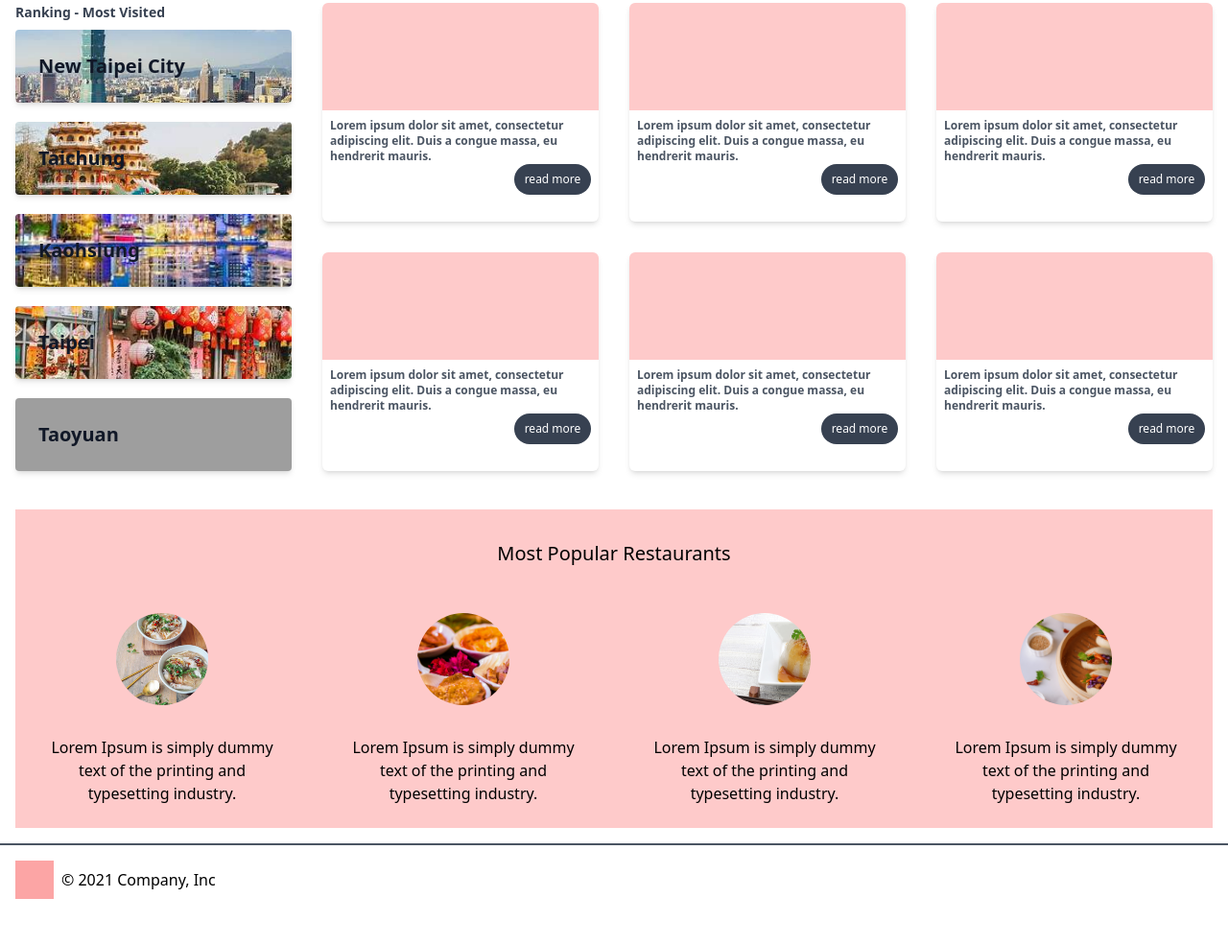
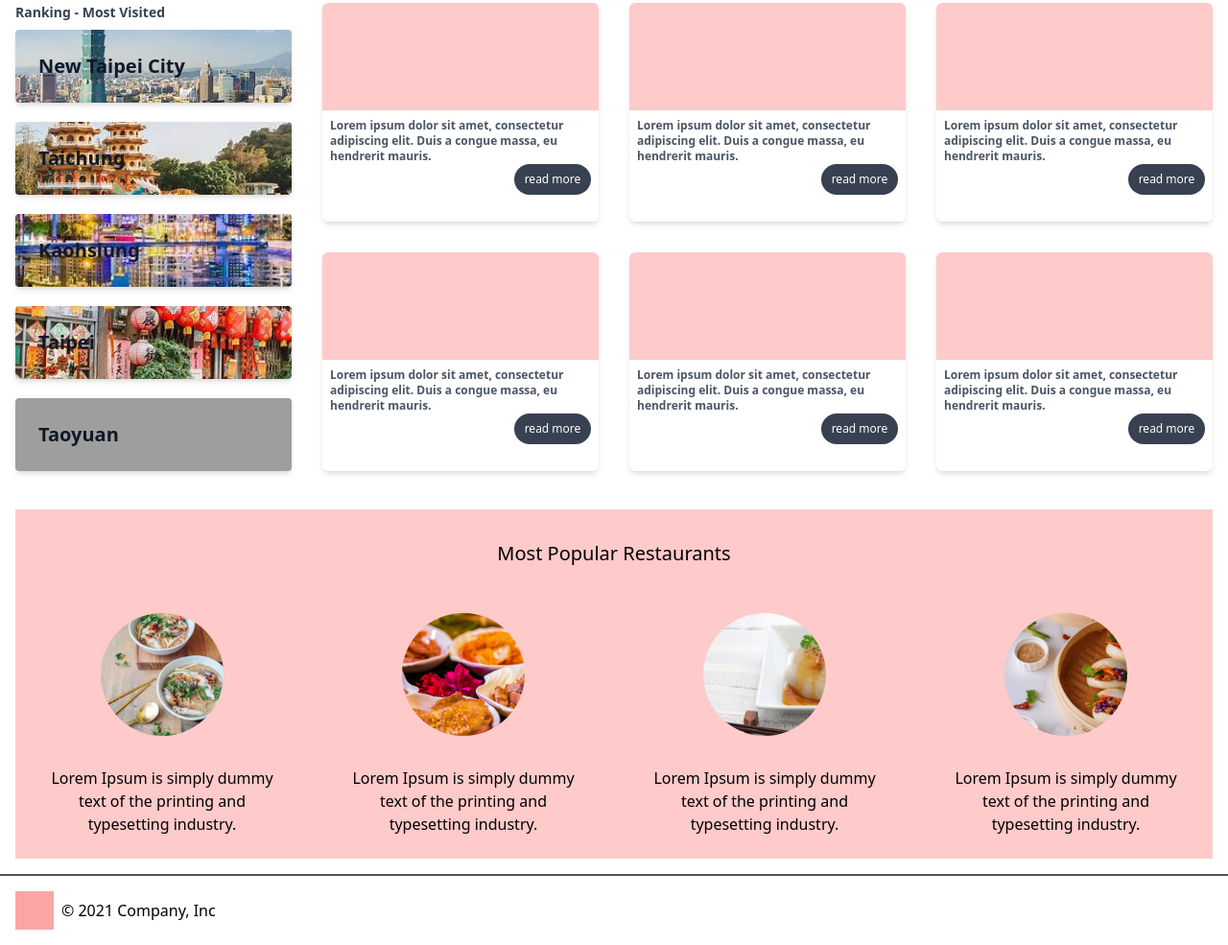
Before and after one commit to laura-gm-456/Cities-in-the-world, a plain HTML site: page index.html in a window 1280 px wide. Shown: the part 305-1290 px from the top of the page at 96% size. Before the commit the page ends 1258 px from the top, so only its background shows below. Drawn offline with nearby package versions, Linux system fonts and the light colour scheme; files that its build step writes are made by us from their sources; grey boxes are pictures that could not be loaded.

Commit message:
bigger circles

```diff
--- a/index.html
+++ b/index.html
@@ -4,6 +4,7 @@
     <meta charset="UTF-8">
     <meta name="viewport" content="width=device-width, initial-scale=1.0">
     <title>Cities in the world</title>
+    <link href="./dist/styles.css" rel="stylesheet">
     <script src="https://cdn.tailwindcss.com"></script>
 </head>
 
@@ -134,25 +135,25 @@
     <div class="flex justify-center gap-2">
 
       <div class="flex flex-col items-center text-center">
-         <div class="h-24 w-24 rounded-full bg-cover overflow-hidden"
+         <div class="h-32 w-32 rounded-full bg-cover overflow-hidden"
          style="background-image: url('../src/images/food1.webp')"></div>
         <p class="mt-2 p-6">Lorem Ipsum is simply dummy text of the printing and typesetting industry.</p>
       </div>
 
       <div class="flex flex-col items-center text-center">
-        <div class="h-24 w-24 rounded-full bg-cover overflow-hidden"
+        <div class="h-32 w-32 rounded-full bg-cover overflow-hidden"
         style="background-image: url('../src/images/food2.png')"></div>
         <p class="mt-2 p-6">Lorem Ipsum is simply dummy text of the printing and typesetting industry.</p>
       </div>
 
        <div class="flex flex-col items-center text-center">
-        <div class="h-24 w-24 rounded-full bg-cover overflow-hidden"
+        <div class="h-32 w-32 rounded-full bg-cover overflow-hidden"
         style="background-image: url('../src/images/food3.webp')"></div>
         <p class="mt-2 p-6">Lorem Ipsum is simply dummy text of the printing and typesetting industry.</p>
       </div>
 
       <div class="flex flex-col items-center text-center">
-        <div class="h-24 w-24 rounded-full bg-cover overflow-hidden"
+        <div class="h-32 w-32 rounded-full bg-cover overflow-hidden"
         style="background-image: url('../src/images/food4.png')"
         class="object-cover"></div>
         <p class="mt-2 p-6">Lorem Ipsum is simply dummy text of the printing and typesetting industry.</p>
```
